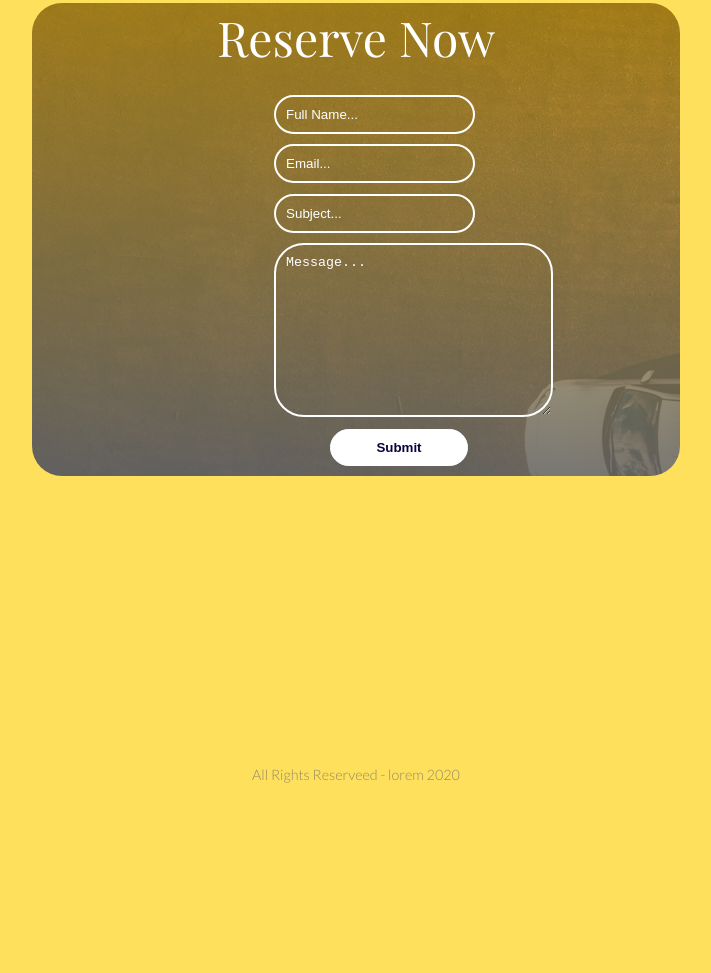
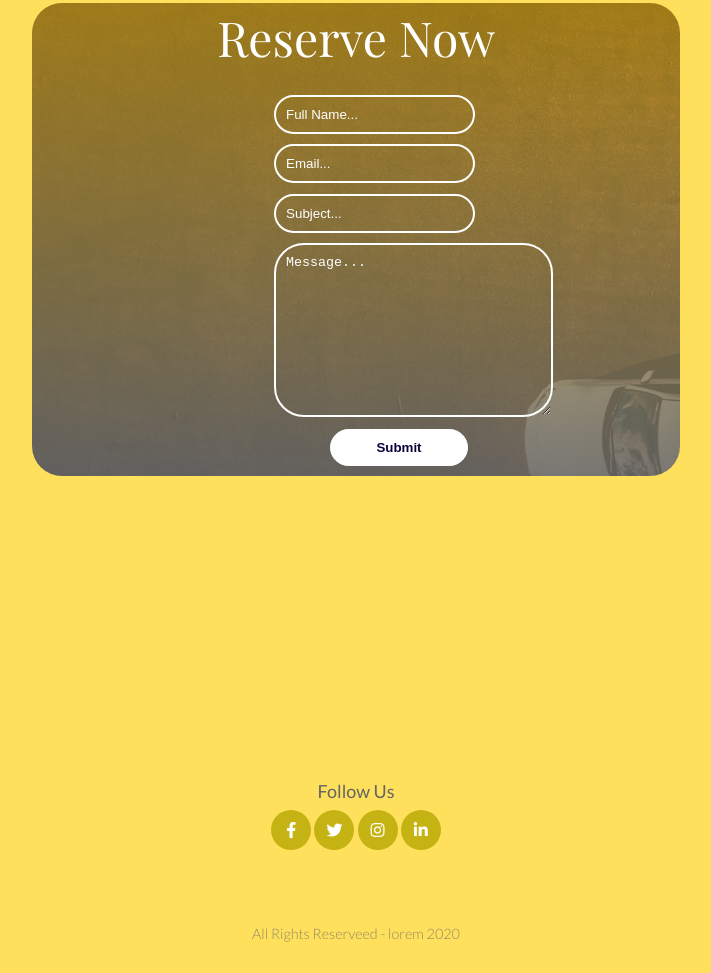
Before and after one commit to zolmine/Brief_03, a plain HTML site: page contact.html in a window 1280 px wide. Shown: the part 257-1230 px from the top of the page, without its empty margins (284-995 px from the left). Before the commit the page ends 1070 px from the top, so only its background shows below. Drawn offline with nearby package versions, Linux system fonts and the light colour scheme.

Commit message:
i think its the last update.. i hope..

```diff
--- a/contact.html
+++ b/contact.html
@@ -11,6 +11,8 @@
   <meta name="author" content="Amine Es Sobhi">
   <link rel="stylesheet" href="css/style.css">
   <link rel="stylesheet" href="css/contact.css">
+  <link rel="stylesheet" type="text/css" href="https://cdnjs.cloudflare.com/ajax/libs/font-awesome/5.15.2/css/all.min.css">
+
 </head>
 
 <body>
@@ -77,6 +79,16 @@
 
   <footer class="container">
 
+    <div class="footer-col">
+      <h4>Follow us</h4>
+      <div class="social-icons">
+          <a href="#"><i class="fab fa-facebook-f"></i></a>
+          <a href="#"><i class="fab fa-twitter"></i></a>
+          <a href="#"><i class="fab fa-instagram "></i></a>
+          <a href="#"><i class="fab fa-linkedin-in"></i></a>
+      </div>
+  </div>
+
     <p>All Rights Reserveed - lorem 2020</p>
 
   </footer>
--- a/css/style.css
+++ b/css/style.css
@@ -688,3 +688,51 @@ header nav .showClose {
     margin-bottom: 20px;
   }
 }
+
+/* footer */
+
+.footer-col{
+  margin: 4%;
+text-align: center;
+}
+.footer-col h4{
+  font-size:18px;
+  text-transform: capitalize;
+  font-weight:500;
+  position:relative;
+}
+
+.footer-col ul li a{
+  color: white;
+  font-size:16px;
+  font-weight: 300;
+  display:block;
+  transition:all 0.3s ease;
+  margin-left: 60px;
+
+
+}
+.footer-col ul li a:hover{
+  color:black;
+  padding-left:10px;
+
+}
+
+.social-icons a{
+  display:inline-block;
+  height:40px;
+  width:40px;
+  background-color: rgb(197, 179, 19);
+  margin-right:0 10px 10px 0;
+  text-align:center;
+  line-height:40px;
+  border-radius: 40px;
+  color: white;
+  margin-top: 10px;
+
+}
+
+.social-icons a:hover{
+  color: black;
+  background-color: white;
+}
```
Also changed, not shown: index.html (+1 -1 lines), reserve.html (+12 -0 lines).
